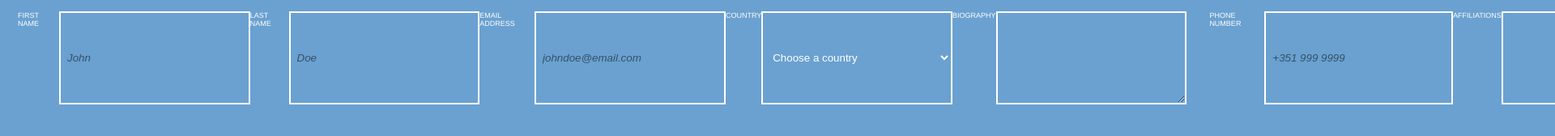
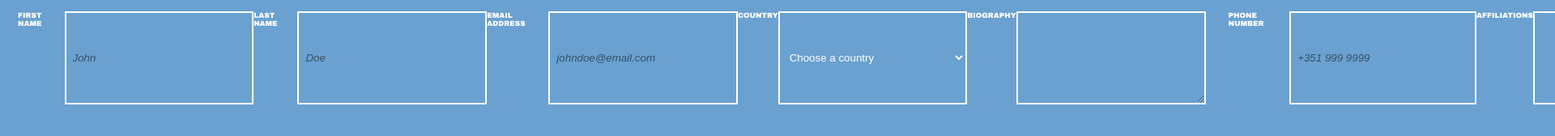
Before and after one commit to kscottwordsmith/Form-Design, a plain HTML site: page index.html in a window 1280 px wide. Shown: the top 168 px of the page at 81% size, 1920 px wide, since content can reach past the window. Drawn offline with Linux system fonts and the light colour scheme.

Commit message:
changed fonts in labels

```diff
--- a/style.css
+++ b/style.css
@@ -9,7 +9,7 @@ html {
 
 body {
 	display:flex;
-	font-family:Helvetica, Arial, sans-serif;
+	font-family:"Arial Black", Arial, sans-serif;
 }
 
 fieldset {
@@ -20,7 +20,6 @@ fieldset {
 label {
 	color:#fff;
 	font-size:9px;
-	font-style:bolder;
 	margin-bottom:4px;
 }
 
```
